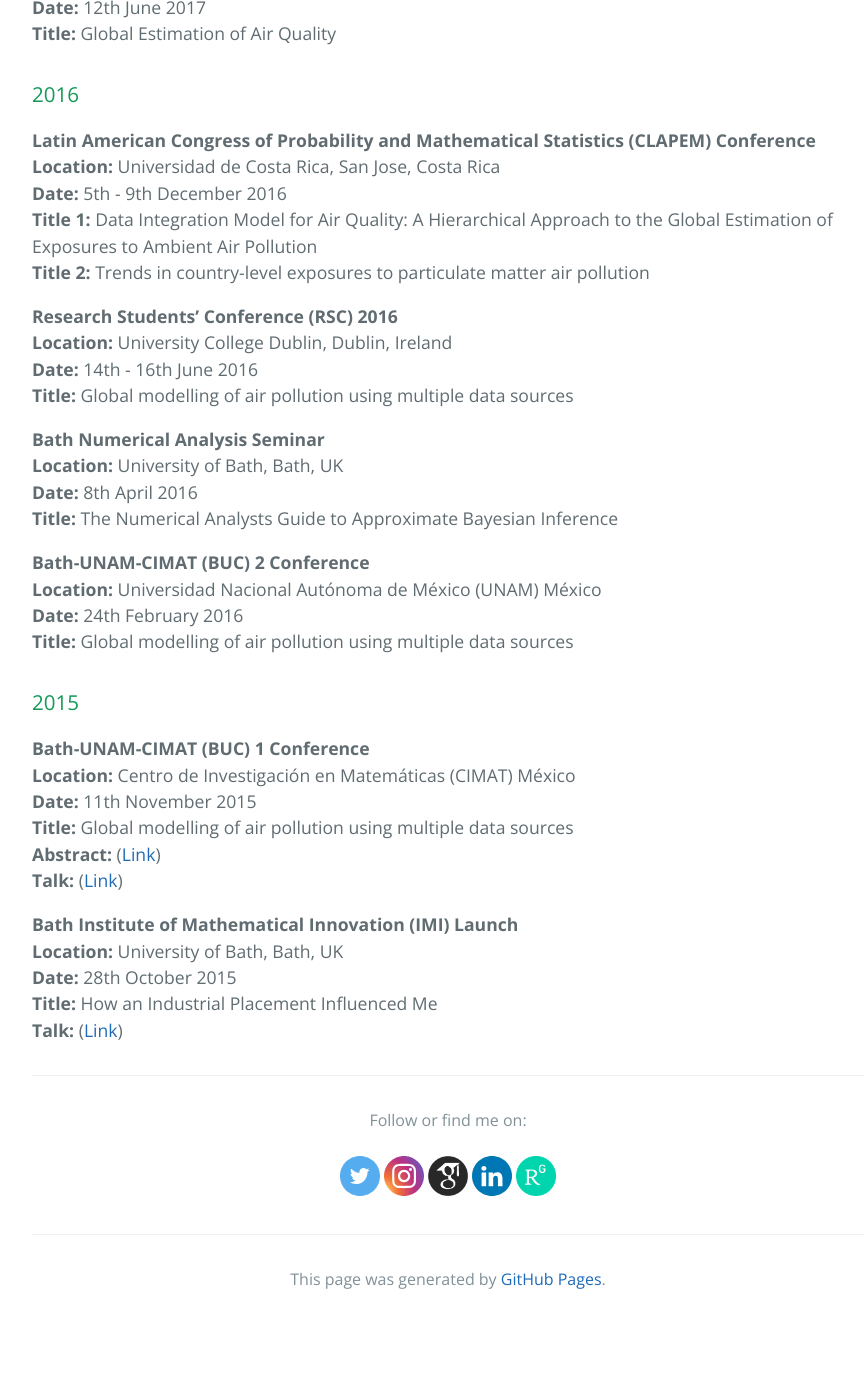
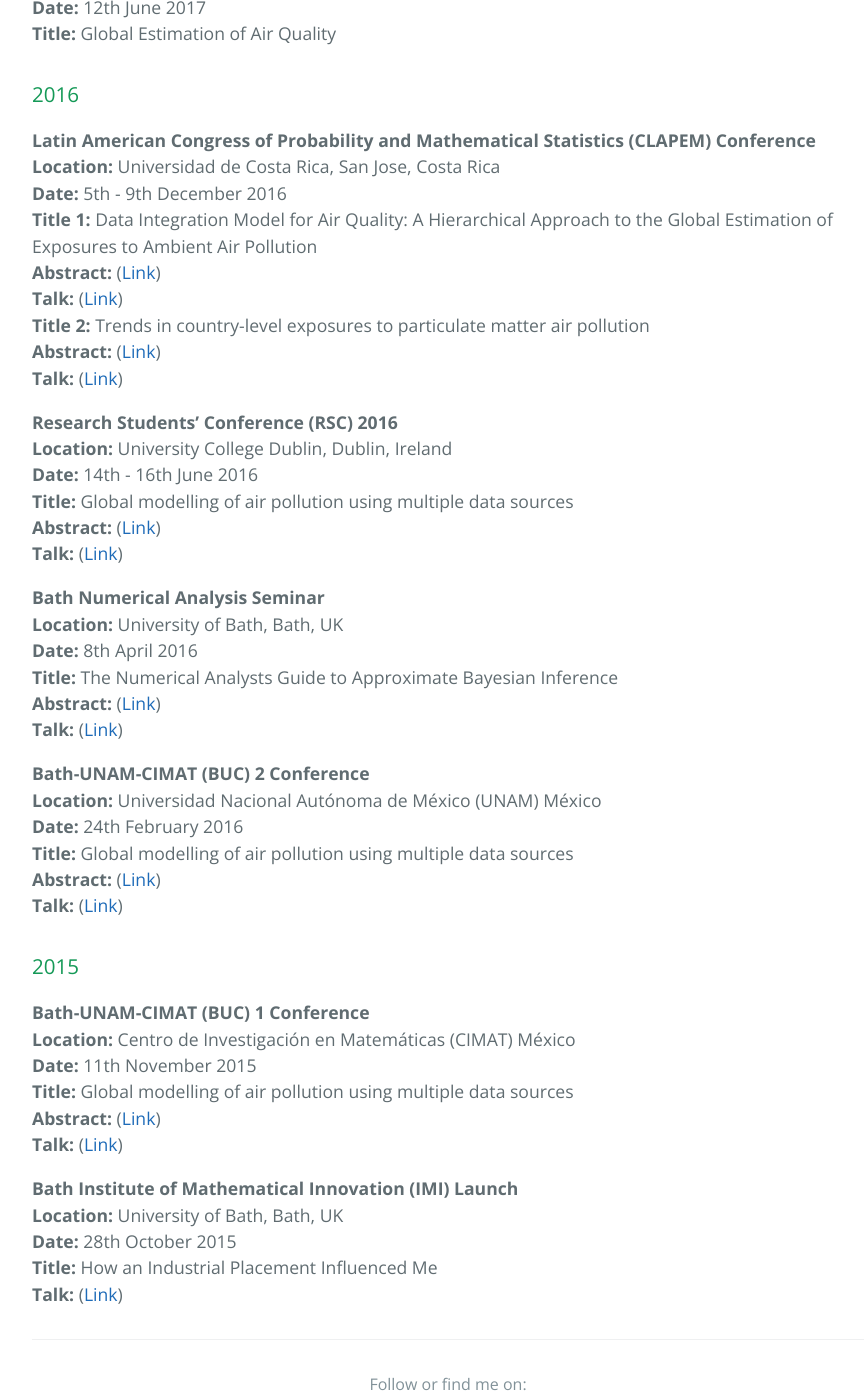
Before and after one commit to matthewllthomas/matthewllthomas.github.io, a Jekyll site: the page built from presentations/index.md, in a window 1280 px wide and 1400 px high, scrolled down 2508 px. Shown: the whole window, without its empty margins (192-1057 px from the left). Built offline with Jekyll 4.4.1, drawn with Linux system fonts in a browser that asks for light colours; the repository's description, which GitHub fills in, is left out; before the commit the page ends 3831 px from its top, so only the background shows below that.

Commit message:
Adding 2016 talks

```diff
--- /dev/null
+++ b/presentations/2016/BUC2/abstract.txt
@@ -0,0 +1 @@
+Air pollution is an important determinant of health and poses a significant threat globally. The World Health Organisation (WHO) are at the forefront of health modelling and policy development worldwide and must ensure that this is based on accurate and convincing evidence. A coherent framework for integrating data from various sources is required that provides accurate and effective analysis and yield exposure estimates with associated uncertainty. These estimates should be consistent with raw data and provide a means for explanation when there are discrepancies. I will explore the current methodology used within WHO to estimate air pollution levels and how changes in framework can significantly improve model predictions. I will also explain how Bayesian melding can be used to match the requirements for air pollution modelling within WHO and the associated challenges that arise from using this technique.
--- /dev/null
+++ b/presentations/2016/CLAPEM/abstract1.txt
@@ -0,0 +1 @@
+Air pollution is a major risk factor for global health, with an estimated 3 million deaths annually being attributed to ambient fine particulate matter (PM2.5). The primary source of information for estimating exposures to PM2.5 has been measurements from ground monitoring networks but, although coverage is increasing, there remain regions in which monitoring is limited. Ground monitoring data therefore needs to be supplemented with information from other sources, such as satellite retrievals of aerosol optical depth and chemical transport models. A hierarchical modelling approach for integrating data from multiple sources is proposed allowing spatially-varying relationships between ground measurements and other factors that estimate air quality. Set within a Bayesian framework, the resulting Data Integration Model for Air Quality (DIMAQ) is used to estimate exposures, together with associated measures of uncertainty, on a high resolution grid covering the entire world. Bayesian analysis on this scale can be computationally challenging and here approximate Bayesian inference is performed using Integrated Nested Laplace Approximations.
--- /dev/null
+++ b/presentations/2016/CLAPEM/abstract2.txt
@@ -0,0 +1 @@
+Exposure to ambient air pollution is a major risk factor for global disease. Assessment of the impacts of air pollution on population health and evaluation of trends factors requires accurate estimates of exposures experienced by populations. The recently developed Data Integration Model for Air Quality (DIMAQ) uses estimates from satellite retrievals of aerosol optical depth and chemical transport models, population density estimates, and topography, and calibrates them with ground monitoring data in order to provide estimates of exposures to PM2.5 at a high spatial resolution (10km x 10km) globally. Based on summaries of the posterior distributions for each grid cell, it is estimated that 92% of the world's population reside in areas exceeding the World Health Organization's Air Quality Guidelines. DIMAQ was also used to produce global estimates of annual average fine particle (PM2.5) for five-year intervals from 1990 to 2010 and yearly from 2011-2015. These estimates are used to examine trends in population exposures toPM2.5 for each of 184 countries.
--- /dev/null
+++ b/presentations/2016/NAS/abstract.txt
@@ -0,0 +1 @@
+Recently, there has been increased focus on performing approximate Bayesian inference, often using Integrated Nested Laplace Approximations (INLA), particularly with large-scale problems. While this may be computationally more attractive alternative to methods such as Markov Chain Monte Carlo, there are still issues that need to be addressed. During this talk I will explain what INLA is, why it's important and some of the interesting challenges in Numerical Linear Algebra that will need addressing in the future.
--- /dev/null
+++ b/presentations/2016/RSC/abstract.txt
@@ -0,0 +1 @@
+Air pollution is an important determinant of health and poses a significant threat globally. The World Health Organisation (WHO) are at the forefront of health modelling and policy development worldwide and must ensure that this is based on accurate and convincing evidence. A coherent framework for integrating data from various sources is required that provides accurate and effective analysis and yield exposure estimates with associated uncertainty. These estimates should be consistent with raw data and provide a means for explanation when there are discrepancies. I will explore the current methodology used within WHO to estimate air pollution levels and how changes in framework can significantly improve model predictions. I will also explain how Bayesian melding can be used to match the requirements for air pollution modelling within WHO and the associated challenges that arise from using this technique.
--- a/presentations/index.md
+++ b/presentations/index.md
@@ -89,22 +89,32 @@ subtitle: Presentations
 **Location:** Universidad de Costa Rica, San Jose, Costa Rica <br>
 **Date:** 5th - 9th December 2016 <br>
 **Title 1:** Data Integration Model for Air Quality: A Hierarchical Approach to the Global Estimation of Exposures to Ambient Air Pollution <br>
-**Title 2:** Trends in country-level exposures to particulate matter air pollution
+**Abstract:** ([Link](2016/CLAPEM/abstract1.txt)) <br>
+**Talk:** ([Link](2016/CLAPEM/presentation1.pdf))<br>
+**Title 2:** Trends in country-level exposures to particulate matter air pollution <br>
+**Abstract:** ([Link](2016/CLAPEM/abstract2.txt)) <br>
+**Talk:** ([Link](2016/CLAPEM/presentation2.pdf))
 
 **Research Students’ Conference (RSC) 2016** <br>
 **Location:** University College Dublin, Dublin, Ireland <br>
 **Date:** 14th - 16th June 2016 <br>
-**Title:** Global modelling of air pollution using multiple data sources
+**Title:** Global modelling of air pollution using multiple data sources <br>
+**Abstract:** ([Link](2016/RSC/abstract.txt)) <br>
+**Talk:** ([Link](2016/RSC/presentation.pdf))
 
 **Bath Numerical Analysis Seminar** <br>
 **Location:** University of Bath, Bath, UK <br>
 **Date:** 8th April 2016 <br>
-**Title:** The Numerical Analysts Guide to Approximate Bayesian Inference
+**Title:** The Numerical Analysts Guide to Approximate Bayesian Inference <br>
+**Abstract:** ([Link](2016/NAS/abstract.txt)) <br>
+**Talk:** ([Link](2016/NAS/presentation.pdf))
 
 **Bath-UNAM-CIMAT (BUC) 2 Conference** <br>
 **Location:**  Universidad Nacional Autónoma de México (UNAM) México <br>
 **Date:** 24th February 2016 <br>
-**Title:** Global modelling of air pollution using multiple data sources
+**Title:** Global modelling of air pollution using multiple data sources <br>
+**Abstract:** ([Link](2016/BUC2/abstract.txt)) <br>
+**Talk:** ([Link](2016/BUC2/presentation.pdf))
 
 ### 2015
 
```
Also changed, not shown: 5 other files.
